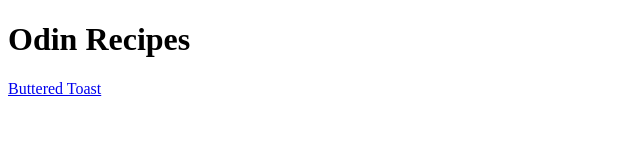
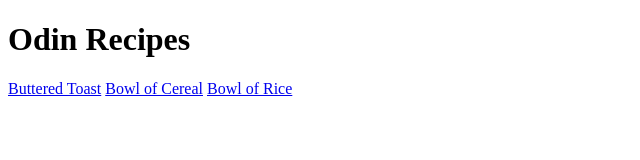
Before and after one commit to ojhernandez/odin-recipes, a plain HTML site: page index.html in a window 1280 px wide. Shown: the whole page, without its empty margins (0-640 px from the left). Drawn offline with Linux system fonts and the light colour scheme.

Commit message:
Updated recipes list

```diff
--- a/index.html
+++ b/index.html
@@ -8,6 +8,7 @@
     <h1>Odin Recipes</h1>
 
     <a href="./recipes/toast.html">Buttered Toast</a>
-    <!--<a href="./recipes/cereal.html">Bowl of Cereal</a>-->
+    <a href="./recipes/cereal.html">Bowl of Cereal</a>
+    <a href="./recipes/rice.html">Bowl of Rice</a>
 </body>
 </html>
```
